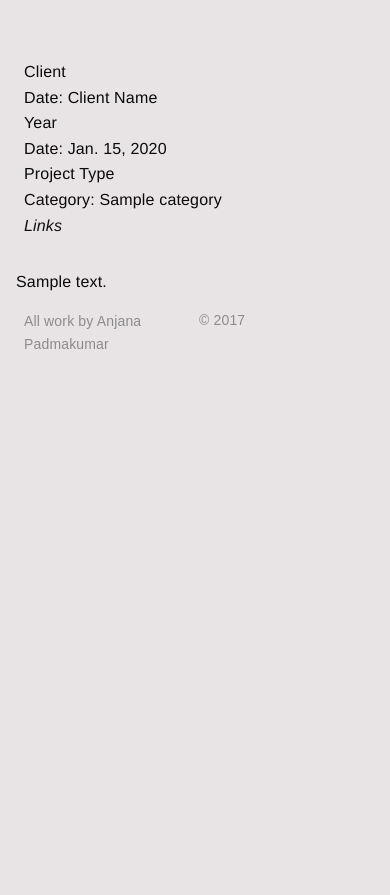
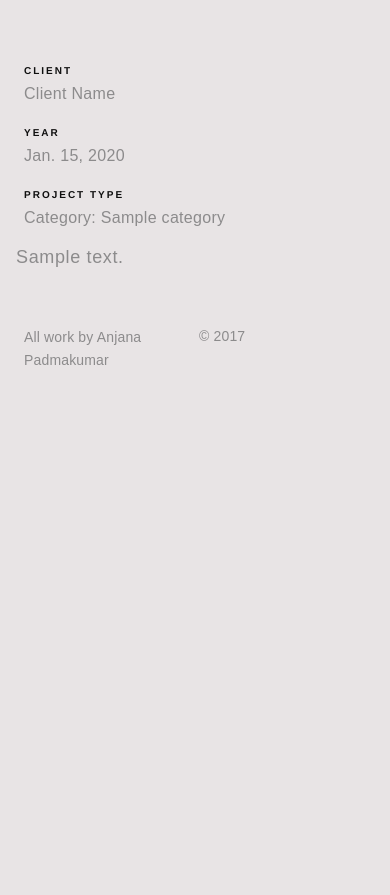
Before and after one commit to reemachugani/iraa, a Django app: template templates/singlepage/art_detail_page.html in a window 390 px wide. Shown: the part 69-964 px from the top of the page. Run offline with Django 3.2, Linux system fonts and the light colour scheme; the template is opened without the code that fills it: most values are stand-ins (such as "Sample title", 1, 10 or a date in 2020); some libraries are stand-ins or nearby versions.

Commit message:
Making css responsive

```diff
--- a/sass/style.scss
+++ b/sass/style.scss
@@ -66,8 +66,60 @@ $caption-category-font-size: 1rem;
     transform: translateY(-50%);
 }
 
+@mixin make-black {
+    color: $heading-color;
+    text-transform: uppercase;
+    font-weight: 600;
+    font-size: 0.625rem;
+    letter-spacing: 2px;
+    line-height: 24px;
+
+    @include breakpoint(medium)
+    {
+        letter-spacing: 2.24px;
+        line-height: 25.2px;
+        font-size: 0.6875rem;
+    }
+}
+
+@mixin list-item {
+    color: $text-color;
+    font-family: $primary-font;
+    letter-spacing: 0.3px;
+    line-height: 22.0529px;
+    font-weight: 400;
+    font-size: 1rem;
+
+    @include breakpoint(medium)
+    {
+        font-size: 1.125rem;
+        line-height: 25px;
+        font-weight: 500;
+    }
+}
+
+@mixin paragraph-style {
+    padding-right: 8xp;
+    padding-bottom: 8px;
+    font-family: $primary-font;
+    color: $text-color;
+    letter-spacing: 0.64px;
+    line-height: 25.2px;
+    font-size: 18px;
+    font-weight: 400;
+}
+
+figure, picture {
+    width: 100%;
+    max-height: 100%;
+}
+
 a:focus, a:hover {
 	color: $theme-color;
+}
+
+*, body, html {
+    box-sizing: border-box;
 }
 
 html
@@ -265,8 +317,14 @@ a:last-child{
     padding-top: 20px;
     padding-left: 8px;
     color: $theme-color;
-    font-size: 34px;
-    line-height: 1.3;
+    font-size: 30px;
+    line-height: 39px;
+
+    @include breakpoint(medium)
+    {
+        font-size: 34px;
+        line-height: 44px;
+    }
 }
 
 .list {
@@ -275,33 +333,12 @@ a:last-child{
 }
 
 .list, .list a {
-    color: $text-color;
-    font-family: $primary-font;
-    letter-spacing: 0.3px;
-    line-height: 22.0529px;
-    font-weight: 400;
-    font-size: 2rem;
-
-    @include breakpoint(medium)
-    {
-        font-size: 1.125rem;
-        line-height: 25px;
-        font-weight: 500;
-    }
+    @include list-item();
 
     &.make_black {
-        color: $heading-color;
-        text-transform: uppercase;
-        font-weight: 600;
-        font-size: 0.6875rem;
-        letter-spacing: 2px;
-        line-height: 24px;
-
-        @include breakpoint(medium)
-        {
-            letter-spacing: 2.24px;
-            line-height: 25.2px;
-        }
+        @include make-black();
+        transition: all 0.3s;
+        transform: translateY(-50%);
     }
 }
 
@@ -455,15 +492,7 @@ figure.effect-honey:hover h3 i {
 
 .anjana_profile_text
 {
-    padding-left: 8px;
-    padding-right: 8xp;
-    padding-bottom: 8px;
-    font-family: $primary-font;
-    color: $text-color;
-    letter-spacing: 0.64px;
-    line-height: 25.2px;
-    font-size: 18px;
-    font-weight: 400;
+    @include paragraph-style();
 }
 
 h2 {
@@ -487,3 +516,11 @@ h2 {
  }
 
  // Individual Art Page
+ .art_details_content {
+     @include list-item();
+     margin-bottom: 16px;
+}
+
+.art_details_heading {
+    @include make-black();
+}
--- a/static/css/style.css
+++ b/static/css/style.css
@@ -2823,8 +2823,16 @@ html.is-reveal-open body {
 .clearfix::after {
   clear: both; }
 
+figure, picture {
+  width: 100%;
+  max-height: 100%; }
+
 a:focus, a:hover {
   color: #bb9f94; }
+
+*, body, html {
+  -webkit-box-sizing: border-box;
+          box-sizing: border-box; }
 
 html {
   line-height: 1.4;
@@ -3006,8 +3014,12 @@ a:last-child {
   padding-top: 20px;
   padding-left: 8px;
   color: #bb9f94;
-  font-size: 34px;
-  line-height: 1.3; }
+  font-size: 30px;
+  line-height: 39px; }
+  @media print, screen and (min-width: 40em) {
+    .promo_text_div h1 {
+      font-size: 34px;
+      line-height: 44px; } }
 
 .list {
   margin: 0;
@@ -3019,7 +3031,7 @@ a:last-child {
   letter-spacing: 0.3px;
   line-height: 22.0529px;
   font-weight: 400;
-  font-size: 2rem; }
+  font-size: 1rem; }
   @media print, screen and (min-width: 40em) {
     .list, .list a {
       font-size: 1.125rem;
@@ -3029,13 +3041,18 @@ a:last-child {
     color: #0f0f0f;
     text-transform: uppercase;
     font-weight: 600;
-    font-size: 0.6875rem;
+    font-size: 0.625rem;
     letter-spacing: 2px;
-    line-height: 24px; }
+    line-height: 24px;
+    -webkit-transition: all 0.3s;
+    transition: all 0.3s;
+    -webkit-transform: translateY(-50%);
+            transform: translateY(-50%); }
     @media print, screen and (min-width: 40em) {
       .list.make_black, .list a.make_black {
         letter-spacing: 2.24px;
-        line-height: 25.2px; } }
+        line-height: 25.2px;
+        font-size: 0.6875rem; } }
 
 ul {
   margin: 0;
@@ -3156,7 +3173,6 @@ figure.effect-honey:hover h3 i {
   padding-right: 48px; }
 
 .anjana_profile_text {
-  padding-left: 8px;
   padding-right: 8xp;
   padding-bottom: 8px;
   font-family: "myriad-pro", sans-serif;
@@ -3181,3 +3197,30 @@ h2 {
   font-family: "myriad-pro", sans-serif;
   color: #bb9f94;
   font-size: 25px; }
+
+.art_details_content {
+  color: #8c8b8c;
+  font-family: "myriad-pro", sans-serif;
+  letter-spacing: 0.3px;
+  line-height: 22.0529px;
+  font-weight: 400;
+  font-size: 1rem;
+  margin-bottom: 16px; }
+  @media print, screen and (min-width: 40em) {
+    .art_details_content {
+      font-size: 1.125rem;
+      line-height: 25px;
+      font-weight: 500; } }
+
+.art_details_heading {
+  color: #0f0f0f;
+  text-transform: uppercase;
+  font-weight: 600;
+  font-size: 0.625rem;
+  letter-spacing: 2px;
+  line-height: 24px; }
+  @media print, screen and (min-width: 40em) {
+    .art_details_heading {
+      letter-spacing: 2.24px;
+      line-height: 25.2px;
+      font-size: 0.6875rem; } }
--- a/templates/singlepage/art_detail_page.html
+++ b/templates/singlepage/art_detail_page.html
@@ -2,14 +2,13 @@
 
 {% block detaillist %}
     <li class="art_details_heading">Client</li>
-    <li>Date: Client Name </li>
+    <li class="art_details_content">Client Name </li>
     <li class="art_details_heading">Year</li>
-    <li>Date: {{art.pub_date|date}} </li>
+    <li class="art_details_content">{{art.pub_date|date}} </li>
     <li class="art_details_heading">Project Type</li>
-    <li> Category: {{art.art_type.category}}</li>
-    {% if art.url %} <li><a href={{ art.url }}> <i>Links</i> </a> </li> {% endif %}
+    <li class="art_details_content"> Category: {{art.art_type.category}}</li>
 {% endblock %}
 
-{% block main-content %}
-			<div class="body">{{art.body|safe}}</div>
+{% block promotext %}
+    <div class="anjana_profile_text">{{art.body|safe}}</div>
 {% endblock %}
```
Also changed, not shown: static/css/style.min.css.
